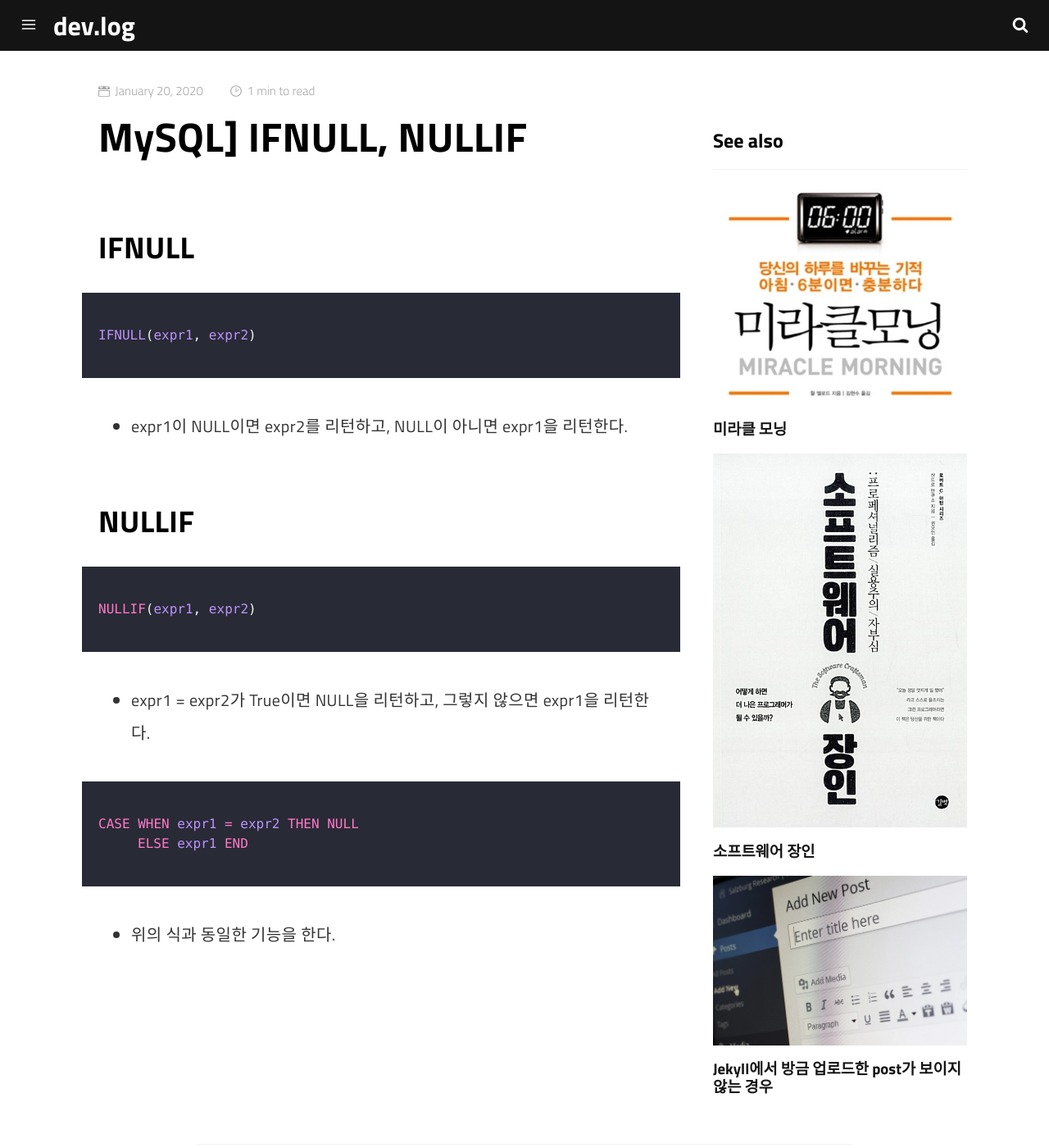
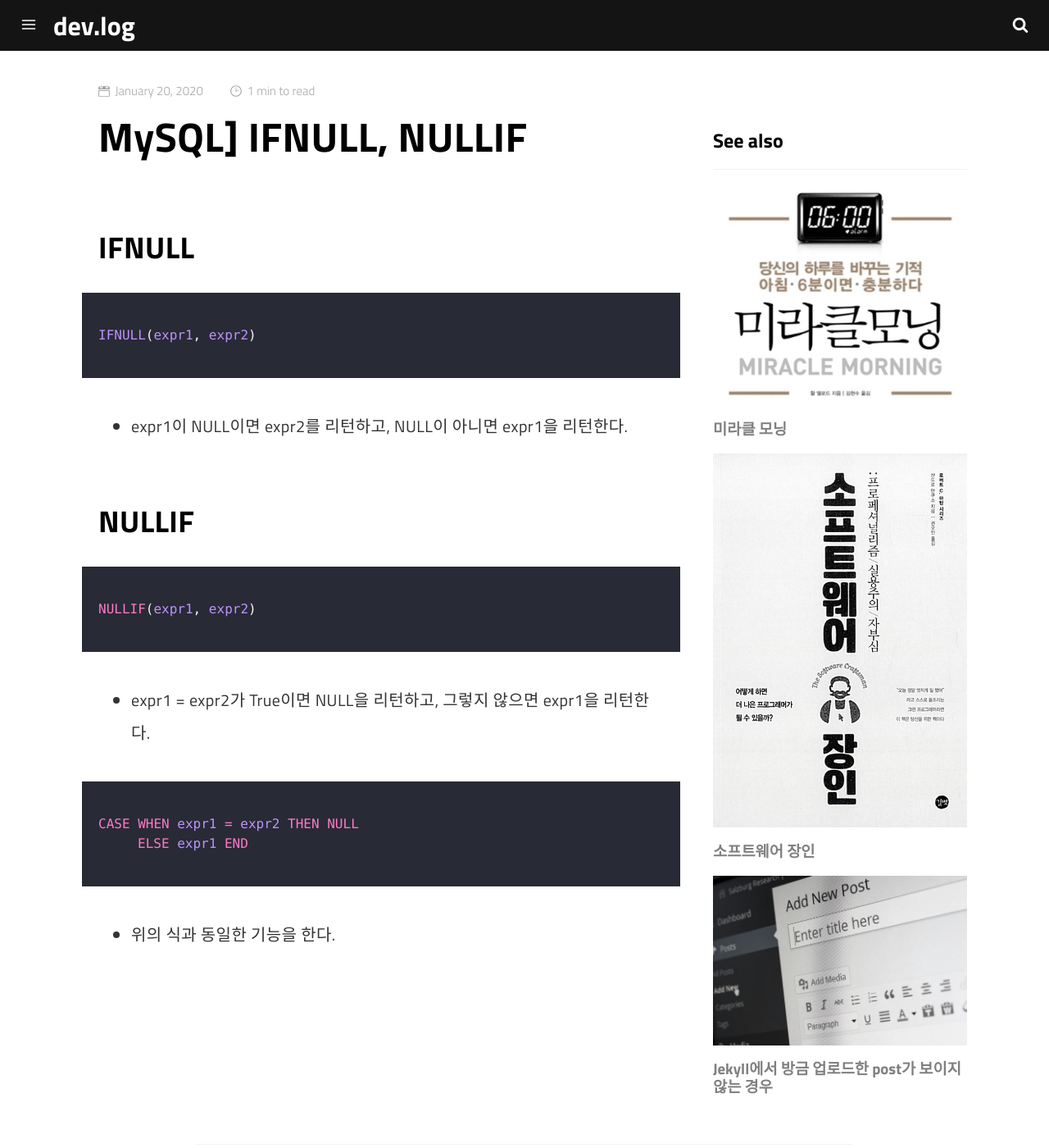
Before and after one commit to chanoyoung/chanoyoung.github.io, a Jekyll site: the page built from _posts/2020-01-20-mysql-ifnull-nullif.md, in a window 1280 px wide and 1400 px high. Shown: the whole window at 82% size. Built offline with Jekyll 4.4.1, drawn with Linux system fonts in a browser that asks for light colours; comment, search, counter and statistics services are not loaded.

Commit message:
Update css

```diff
--- a/_sass/_home.scss
+++ b/_sass/_home.scss
@@ -62,11 +62,11 @@
     z-index: 2;
     transform: scale(1.1);
 
-    img {
+    /*img {
       -webkit-filter: grayscale(100%);
       filter: grayscale(100%);
       transform: scale(1.05);
-    }
+    }*/
 
     .box-body {
       time,
--- a/_sass/_post.scss
+++ b/_sass/_post.scss
@@ -365,19 +365,21 @@
         max-width: 100%;
         height: auto;
         transition: all 0.2s ease-in-out;
+        -webkit-filter: grayscale(80%);
+        filter: grayscale(80%);
       }
 
       a {
         font-weight: normal;
-        color: $primaryDark;
+        color: rgba(0, 0, 0, 0.5);
         text-decoration: none;
         transition: all 0.3s;
 
         &:hover {
-          color: rgba(0, 0, 0, 0.5);
+          color: $primaryDark;
           img {
-            -webkit-filter: grayscale(100%);
-            filter: grayscale(100%);
+            -webkit-filter: none;
+            filter: none;
           }
         }
       }
@@ -576,12 +578,13 @@
 
     &:hover {
       .title {
-        color: rgba(255, 255, 255, 0.5);
+        color: #fff;
       }
 
+      .image,
       .image > img {
-        -webkit-filter: grayscale(100%);
-        filter: grayscale(100%);
+        -webkit-filter: none;
+        filter: none;
       }
     }
 
@@ -591,11 +594,13 @@
       width: 100%;
       max-width: rem(200px);
       transition: all 0.3s;
+      -webkit-filter: grayscale(90%);
+      filter: grayscale(90%);
     }
 
     .title {
       font-size: rem(16px);
-      color: #fff;
+      color: rgba(255, 255, 255, 0.5);
       margin: rem(5px) 0;
       transition: all 0.3s;
       @include media(">=sm") {
```
